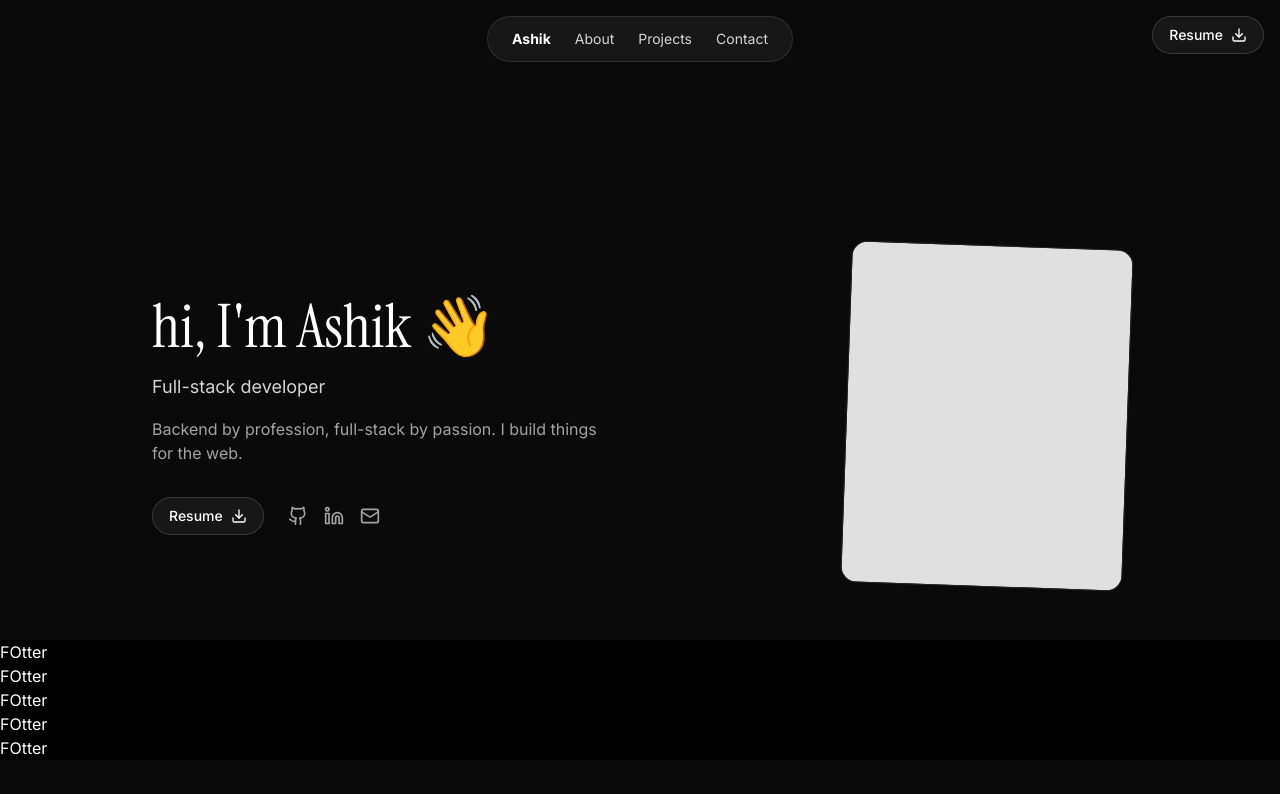
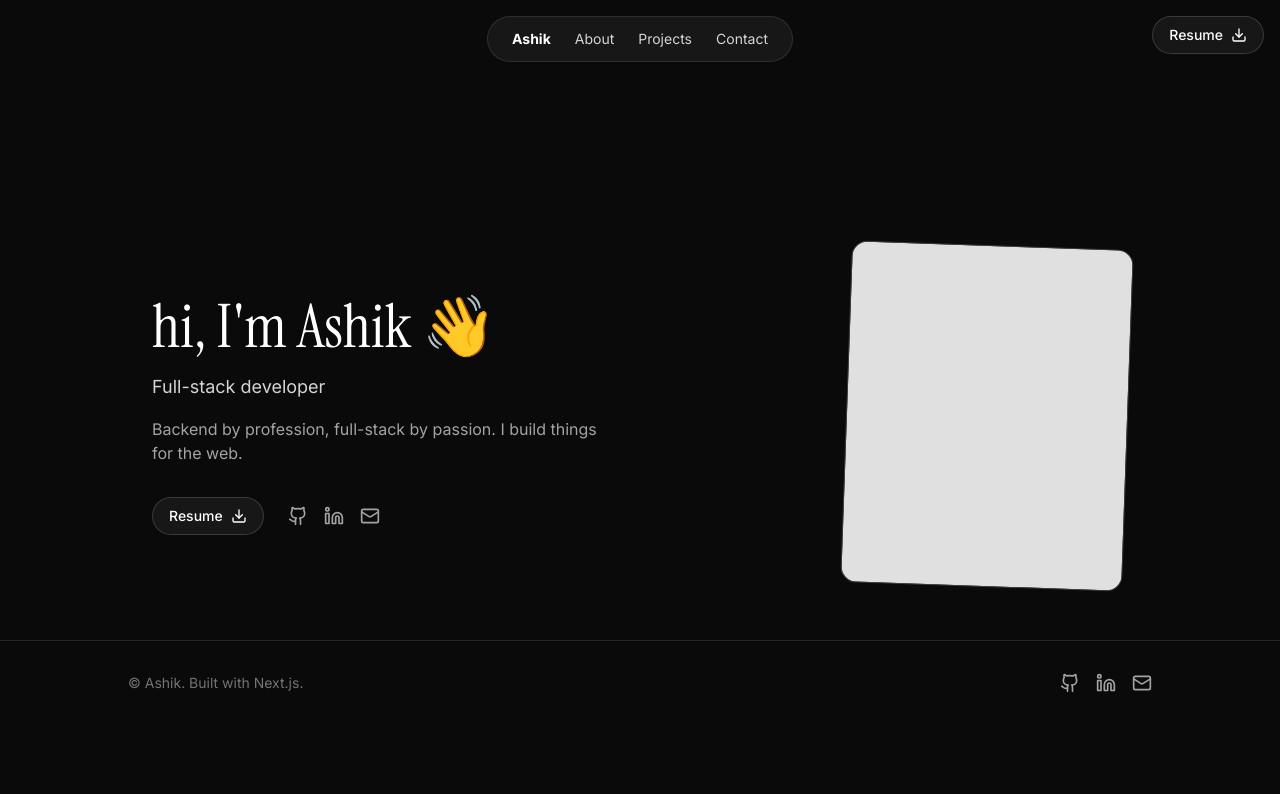
Before and after one commit to Ashik234/Personal-Website, a Next.js app: page / in a window 1280 px wide. Shown: the top 794 px of the page. Built offline with nearby package versions, Linux system fonts and the light colour scheme.

Commit message:
fix: photo card placeholder bg + minimal B&W footer

```diff
--- a/src/components/Hero/page.tsx
+++ b/src/components/Hero/page.tsx
@@ -32,7 +32,7 @@ export default function HeroPage() {
         transition={{ duration: 0.6, delay: 0.15 }}
         className="shrink-0"
       >
-        <div className="overflow-hidden rounded-2xl border border-white/10 rotate-2">
+        <div className="overflow-hidden rounded-2xl border border-white/10 bg-neutral-800 rotate-2">
           <Image
             src={siteConfig.photoPath}
             alt={siteConfig.name}
--- a/src/components/layout/Footer.tsx
+++ b/src/components/layout/Footer.tsx
@@ -1,12 +1,15 @@
+import { siteConfig } from "@/lib/site-config";
+import SocialLinks from "@/components/ui/SocialLinks";
 
 export default function FooterPage() {
-    return (
-        <div className="bg-black text-white">
-        <h1>FOtter</h1>
-        <h1>FOtter</h1>
-        <h1>FOtter</h1>
-        <h1>FOtter</h1>
-        <h1>FOtter</h1>
+  return (
+    <footer className="border-t border-white/10 px-6 py-8">
+      <div className="mx-auto flex max-w-5xl flex-col items-center justify-between gap-4 sm:flex-row">
+        <p className="text-sm text-neutral-500">
+          © {siteConfig.name}. Built with Next.js.
+        </p>
+        <SocialLinks />
       </div>
-    )
+    </footer>
+  );
 }
```
